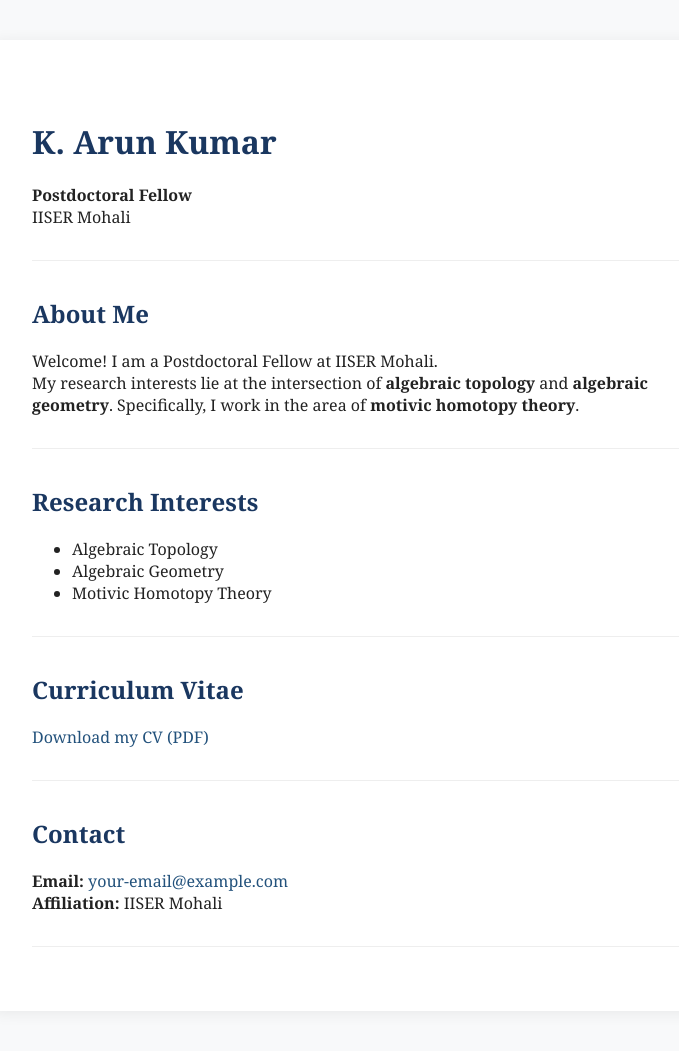
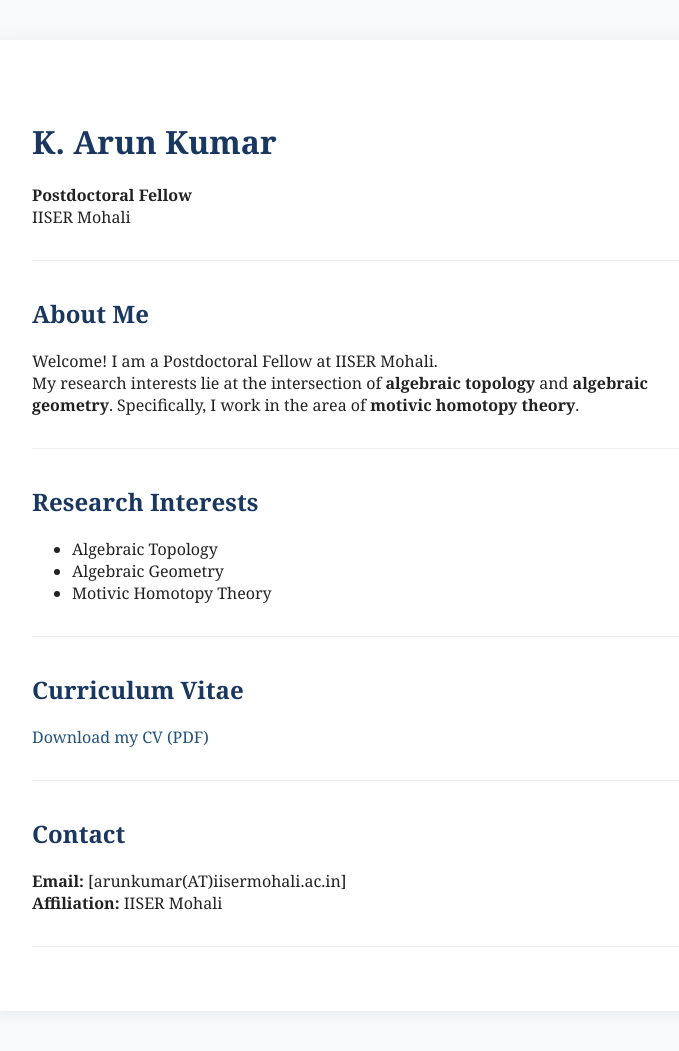
Before and after one commit to arun-top/Home, a Jekyll site: the page built from index.md, in a window 1280 px wide. Shown: the whole page, without its empty margins (258-937 px from the left). Built offline with Jekyll 4.4.1, drawn with Linux system fonts in a browser that asks for light colours.

Commit message:
Update index.md

```diff
--- a/index.md
+++ b/index.md
@@ -33,7 +33,7 @@ My research interests lie at the intersection of **algebraic topology** and **al
 
 ## Contact
 
-**Email:** [your-email@example.com](mailto:your-email@example.com)
+**Email:** [arunkumar(AT)iisermohali.ac.in]
 **Affiliation:** IISER Mohali
 
 ---
```
